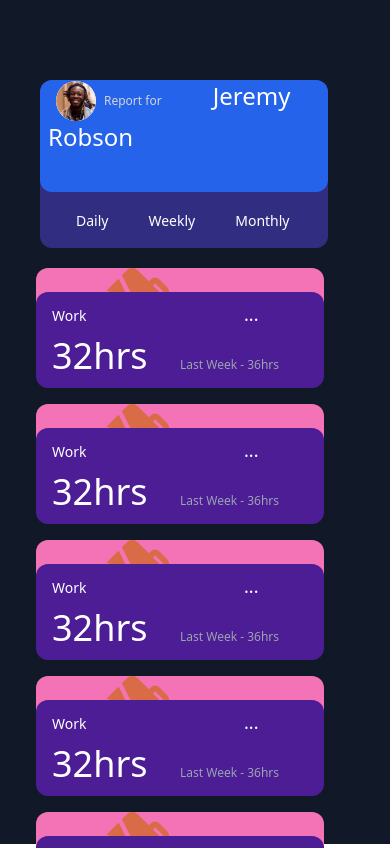
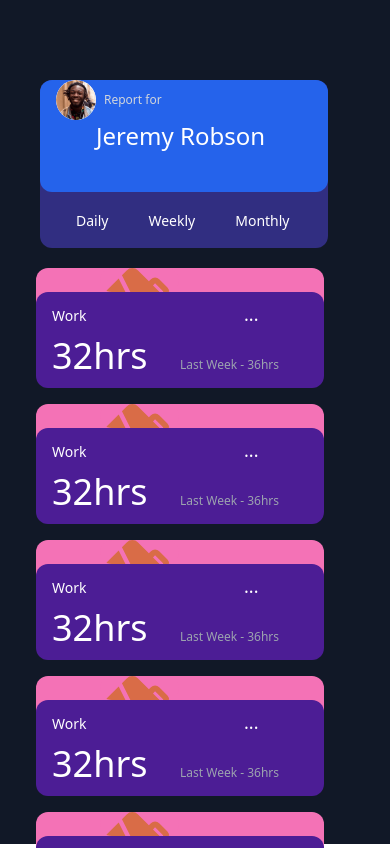
Before and after one commit to akanksha-patel-code/time-tracking-dashboard, a React (Create React App) app in the folder time-tracking-dashboard/: page / in a window 390 px wide. Shown: the top 848 px of the page. Built offline with nearby package versions, Linux system fonts and the light colour scheme.

Commit message:
fixed the picture

```diff
--- a/time-tracking-dashboard/src/components/UserName/index.jsx
+++ b/time-tracking-dashboard/src/components/UserName/index.jsx
@@ -4,7 +4,7 @@ export const UserName = () => {
   return (
     <div className="p-2 inline sm:block">
       <div className="text-xs text-gray-300 inline">Report for  </div>
-      <div className="text-white text-2xl ml-12 sm:ml-0 inline sm:inline-block">Jeremy Robson</div>
+      <div className="text-white text-2xl ml-12 sm:ml-0">Jeremy Robson</div>
     </div>
   );
 };
```
